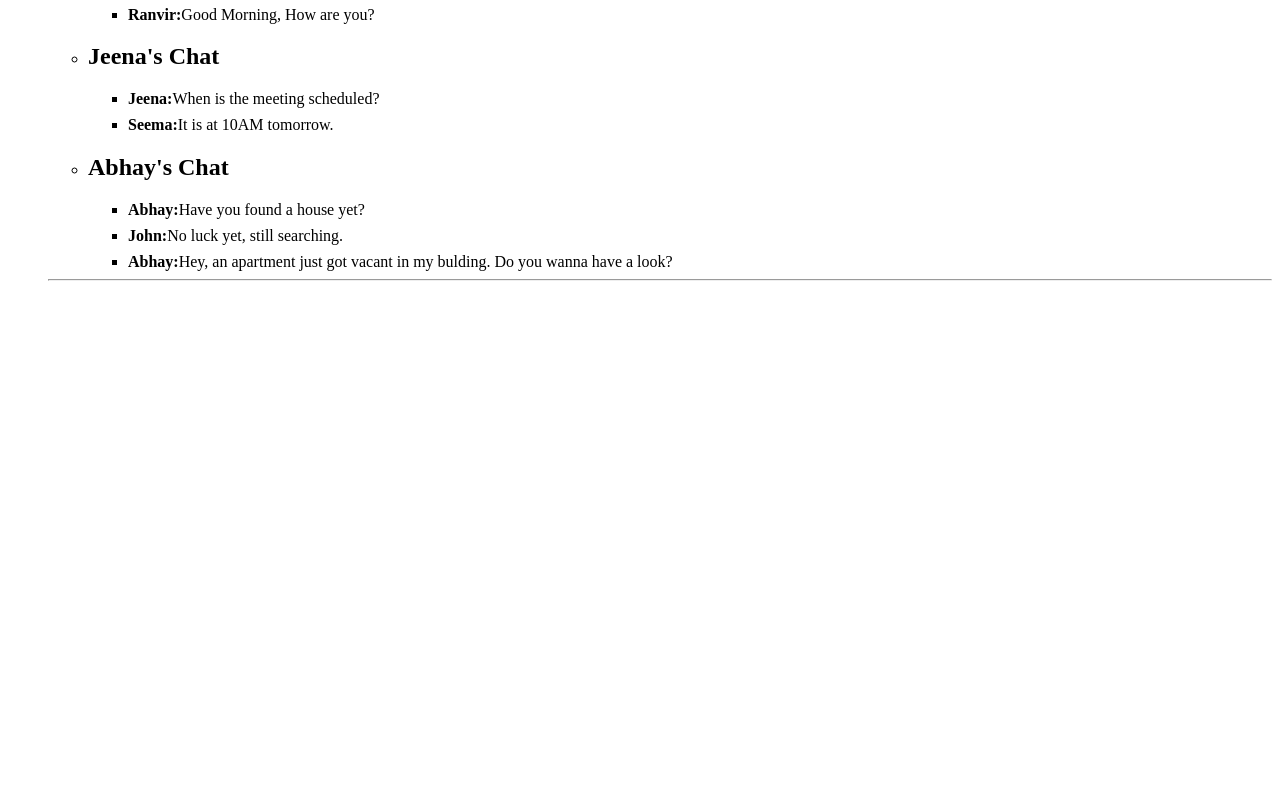
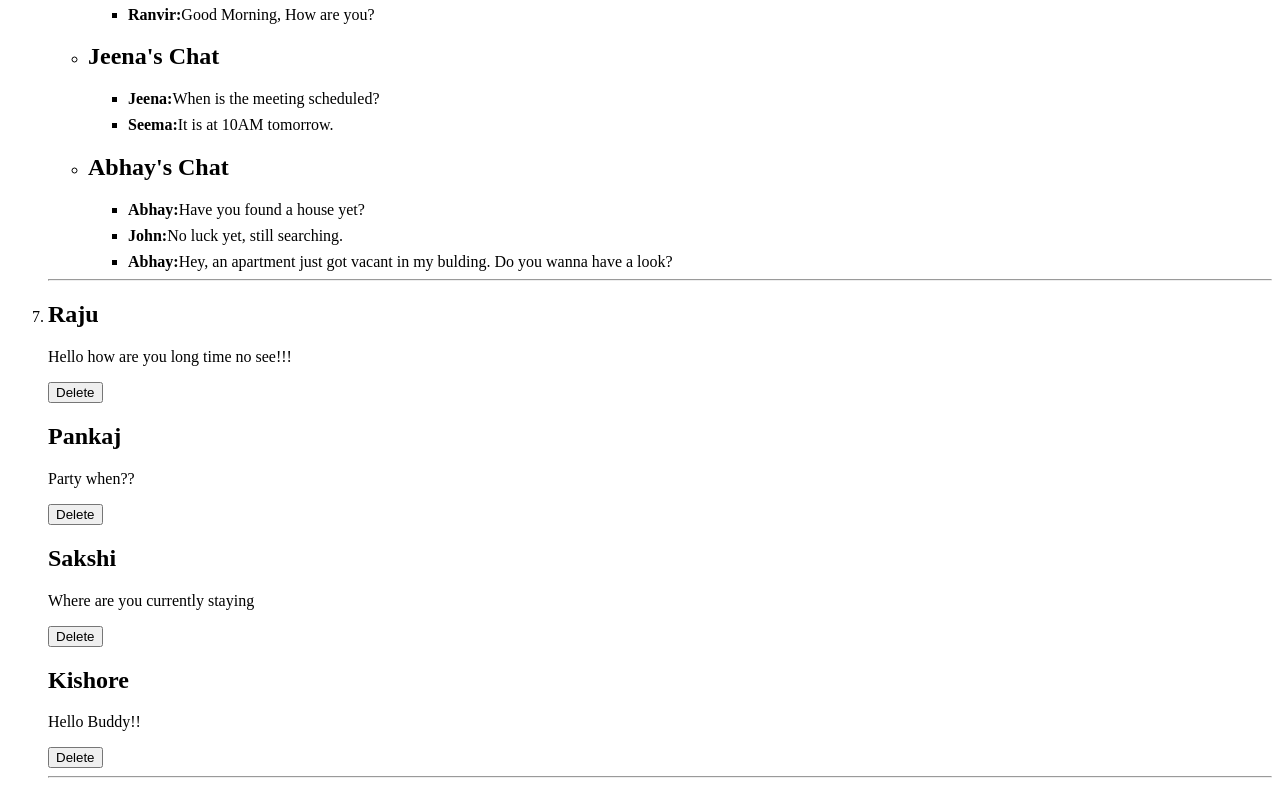
Before and after one commit to yash-purkar/practice-sets-react, a React (Create React App) app: page / in a window 1280 px wide. Shown: the part 1931-2725 px from the top of the page. Before the commit the page ends 2228 px from the top, so only its background shows below. Built offline with nearby package versions, Linux system fonts and the light colour scheme.

Commit message:
done set 5

```diff
--- a/src/practice-set-5/Data.jsx
+++ b/src/practice-set-5/Data.jsx
@@ -184,3 +184,34 @@ export const fakeFetch6 = (url) => {
     }, 2000)
   })
 }
+
+
+// Q.7
+export const fakeFetch7 = (url) => {
+  return new Promise((resolve, reject) => {
+    setTimeout(() => {
+      if (url === 'https://example.com/api/comments') {
+        resolve({
+          status: 200,
+          message: 'Success',
+          data: {
+            comments: [
+              {
+                name: 'Raju',
+                text: 'Hello how are you long time no see!!!',
+              },
+              { name: 'Pankaj', text: 'Party when??' },
+              { name: 'Sakshi', text: 'Where are you currently staying' },
+              { name: 'Kishore', text: 'Hello Buddy!!' },
+            ],
+          },
+        })
+      } else {
+        reject({
+          status: 404,
+          message: 'No comments Found',
+        })
+      }
+    }, 2000)
+  })
+}
--- a/src/practice-set-5/Questions.jsx
+++ b/src/practice-set-5/Questions.jsx
@@ -1,5 +1,5 @@
 import React from 'react';
-import { Product, Product2, Users, ShowImg, Users1, Chats } from './Set5';
+import { Product, Product2, Users, ShowImg, Users1, Chats, Comments } from './Set5';
 
 export const Questions = () => {
   return (
@@ -16,6 +16,8 @@ export const Questions = () => {
       <hr />
       <li><Chats /></li>
       <hr />
+      <li><Comments /></li>
+      <hr />
     </ol>
   )
 }
--- a/src/practice-set-5/Set5.jsx
+++ b/src/practice-set-5/Set5.jsx
@@ -1,5 +1,5 @@
 import { useState } from "react";
-import { fakeFetch, fakeFetch2, fakeFetch4, fakeFetch5, fakeFetch6 } from "./Data"
+import { fakeFetch, fakeFetch2, fakeFetch4, fakeFetch5, fakeFetch6, fakeFetch7 } from "./Data"
 import { useEffect } from "react";
 // 1️⃣Create a React component where all the users are fetched using fake fetch and listed on the DOM. Show the online users in green color and the offline users in red color.
 export const Users = () => {
@@ -226,8 +226,8 @@ const MessageList = ({ messages }) => {
   return (
     <ul>
       {
-        messages.map(({ from, message }) => {
-          return <li><strong>{from}:</strong>{message}</li>
+        messages.map(({ from, message }, i) => {
+          return <li key={i}><strong>{from}:</strong>{message}</li>
         })
       }
     </ul>
@@ -266,3 +266,58 @@ export const Chats = () => {
     </>
   )
 }
+
+
+// 7️⃣Create a React component called Comments.
+
+// a. Fetch the comments using thefake fetch and list the data on DOM.
+
+// b. Each comment component will have the text, user’s name and a delete button.
+
+// c. On click of the delete button, that particular comment object should be deleted and should not be visible on the DOM.
+
+const Comment = ({ commentsData, setCommentsData }) => {
+
+  const handleClick = (selectedName) => {
+    const filteredComments = commentsData.filter(({ name }) => name !== selectedName);
+    setCommentsData(filteredComments);
+  }
+
+  return (
+    <>
+      {
+        commentsData.map(({ name, text }, i) => {
+          return (
+            <div key={i}>
+              <h2>{name}</h2>
+              <p>{text}</p>
+              <button onClick={() => handleClick(name)}>Delete</button>
+            </div>
+          )
+        })
+      }
+    </>
+  )
+}
+
+
+
+export const Comments = () => {
+  const [commentsData, setCommentsData] = useState([]);
+
+  const getCommentsData = async (url) => {
+    const { status, data: { comments } } = await fakeFetch7(url);
+    status === 200 && setCommentsData(comments);
+  }
+
+
+  useEffect(() => {
+    getCommentsData('https://example.com/api/comments');
+  }, [])
+
+  return (
+    <>
+      <Comment commentsData={commentsData} setCommentsData={setCommentsData} />
+    </>
+  )
+}
```
